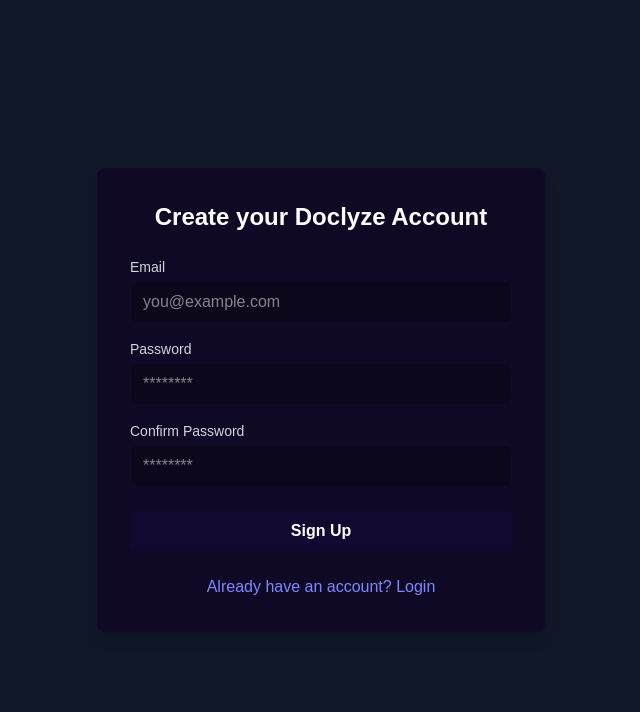
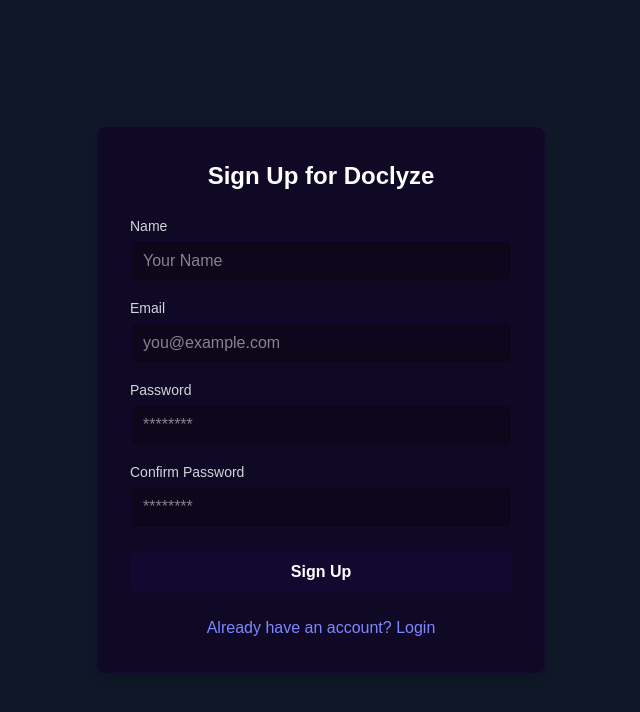
Before and after one commit to ridz-shothikai/eg-dg, a Next.js app: page /signup in a window 1280 px wide. Shown: the top 712 px of the page, without its empty margins (319-959 px from the left). Built offline with nearby package versions, Linux system fonts and the light colour scheme; no server answers.

Commit message:
updatees

```diff
--- a/src/app/login/page.js
+++ b/src/app/login/page.js
@@ -1,9 +1,33 @@
-import React, { Suspense } from 'react';
-import LoginForm from '@/components/LoginForm'; // Import the new client component
-import LoadingSpinner from '@/components/LoadingSpinner'; // Import a loading component
+'use client'; // Make the page component client-side for hooks
 
-// This page component remains a Server Component (or can be client if needed, but Suspense is key)
+import React, { Suspense, useEffect } from 'react';
+import { useSession } from 'next-auth/react';
+import { useRouter } from 'next/navigation';
+import LoginForm from '@/components/LoginForm';
+import LoadingSpinner from '@/components/LoadingSpinner';
+
 export default function LoginPage() {
+  const { data: session, status } = useSession();
+  const router = useRouter();
+
+  useEffect(() => {
+    // Redirect to dashboard if user is already authenticated
+    if (status === 'authenticated') {
+      router.push('/'); // Redirect to root (dashboard)
+    }
+  }, [status, router]);
+
+  // Show loading while session status is being determined
+  if (status === 'loading') {
+    return (
+      <div className="min-h-screen flex items-center justify-center bg-gray-900">
+        <LoadingSpinner text="Checking session..." />
+      </div>
+    );
+  }
+
+  // Only render login form if not authenticated
+  if (status === 'unauthenticated') {
     return (
       <div className="min-h-screen flex items-center justify-center bg-gray-900 text-white">
         <Suspense fallback={<LoadingSpinner text="Loading Login..." />}>
@@ -12,3 +36,7 @@
       </div>
     );
   }
+
+  // Return null or a placeholder if authenticated (should be redirected anyway)
+  return null;
+}
--- a/src/app/signup/page.js
+++ b/src/app/signup/page.js
@@ -1,76 +1,93 @@
-'use client'; // Required for state and event handlers
+'use client'; // Make the page component client-side for hooks
 
-import React, { useState } from 'react';
-import { useRouter } from 'next/navigation'; // Use next/navigation for App Router
+import React, { useState, useEffect } from 'react';
+import { useRouter } from 'next/navigation';
+import { useSession } from 'next-auth/react'; // Import useSession
+import Link from 'next/link';
+import LoadingSpinner from '@/components/LoadingSpinner'; // Import LoadingSpinner
 
 export default function SignupPage() {
+  const [name, setName] = useState('');
   const [email, setEmail] = useState('');
   const [password, setPassword] = useState('');
   const [confirmPassword, setConfirmPassword] = useState('');
-  const [emailError, setEmailError] = useState('');
-  const [passwordError, setPasswordError] = useState('');
-  const [confirmPasswordError, setConfirmPasswordError] = useState('');
-  const [generalError, setError] = useState('');
+  const [error, setError] = useState('');
   const [isLoading, setIsLoading] = useState(false);
   const router = useRouter();
+  const { data: session, status } = useSession(); // Get session status
+
+  useEffect(() => {
+    // Redirect to dashboard if user is already authenticated
+    if (status === 'authenticated') {
+      router.push('/'); // Redirect to root (dashboard)
+    }
+  }, [status, router]);
 
   const handleSubmit = async (e) => {
     e.preventDefault();
     setIsLoading(true);
     setError('');
-    setEmailError('');
-    setPasswordError('');
-    setConfirmPasswordError('');
 
-    // Basic validation
     if (password !== confirmPassword) {
       setError('Passwords do not match.');
       setIsLoading(false);
       return;
     }
-    if (password.length < 6) { // Example minimum length
-        setError('Password must be at least 6 characters long.');
-        setIsLoading(false);
-        return;
-    }
 
     try {
-      // --- Placeholder for API call ---
-      console.log('Attempting signup for:', email);
-      // Replace this with an actual API call to your backend registration endpoint
       const response = await fetch('/api/auth/register', {
         method: 'POST',
         headers: { 'Content-Type': 'application/json' },
-        body: JSON.stringify({ email, password, name: '' }), // Add name later
+        body: JSON.stringify({ name, email, password }),
       });
-      // const data = await response.json();
 
       setIsLoading(false);
 
-      if (response.ok) {
+      if (!response.ok) {
         const data = await response.json();
-        console.log('Signup successful');
-        // Redirect to the URL provided in the response
-        router.push(data.redirect || '/dashboard');
+        setError(data.message || 'Registration failed. Please try again.');
       } else {
-        const errorData = await response.json();
-        setError(errorData.message || 'Signup failed. Please try again.');
-        console.error("Signup Error:", errorData.message);
+        // Redirect to login page with success message after successful registration
+        router.push('/login?signup=success');
       }
     } catch (err) {
       setIsLoading(false);
-      setError('Signup failed. Please check your connection and try again.');
+      setError('Registration failed. Please check your connection and try again.');
       console.error("Signup Exception:", err);
     }
   };
 
+  // Show loading while session status is being determined
+  if (status === 'loading') {
+    return (
+      <div className="min-h-screen flex items-center justify-center bg-gray-900">
+        <LoadingSpinner text="Checking session..." />
+      </div>
+    );
+  }
 
+  // Only render signup form if not authenticated
+  if (status === 'unauthenticated') {
     return (
       <div className="min-h-screen flex items-center justify-center bg-gray-900 text-white">
         <div className="bg-[#100926] p-8 rounded-lg shadow-lg w-full max-w-md border border-[#130830]">
-        <h1 className="text-2xl font-bold mb-6 text-center">Create your Doclyze Account</h1>
+          <h1 className="text-2xl font-bold mb-6 text-center">Sign Up for Doclyze</h1>
           <form onSubmit={handleSubmit}>
-          {generalError && <p className="mb-4 text-center text-red-500">{generalError}</p>}
+            {error && <p className="mb-4 text-center text-red-500">{error}</p>}
+            <div className="mb-4">
+              <label htmlFor="name" className="block text-sm font-medium text-gray-300 mb-1">Name</label>
+              <input
+                type="text"
+                id="name"
+                name="name"
+                required
+                className="w-full px-3 py-2 bg-[#0c071a] border border-[#130830] rounded-md text-white focus:outline-none focus:ring-2 focus:ring-indigo-500 disabled:opacity-50"
+                placeholder="Your Name"
+                value={name}
+                onChange={(e) => setName(e.target.value)}
+                disabled={isLoading}
+              />
+            </div>
             <div className="mb-4">
               <label htmlFor="email" className="block text-sm font-medium text-gray-300 mb-1">Email</label>
               <input
@@ -84,7 +101,6 @@
                 onChange={(e) => setEmail(e.target.value)}
                 disabled={isLoading}
               />
-            {emailError && <p className="text-red-500 text-sm mt-1">{emailError}</p>}
             </div>
             <div className="mb-4">
               <label htmlFor="password" className="block text-sm font-medium text-gray-300 mb-1">Password</label>
@@ -93,13 +109,13 @@
                 id="password"
                 name="password"
                 required
+                minLength="6" // Example: Enforce minimum password length
                 className="w-full px-3 py-2 bg-[#0c071a] border border-[#130830] rounded-md text-white focus:outline-none focus:ring-2 focus:ring-indigo-500 disabled:opacity-50"
                 placeholder="********"
                 value={password}
                 onChange={(e) => setPassword(e.target.value)}
                 disabled={isLoading}
               />
-            {passwordError && <p className="text-red-500 text-sm mt-1">{passwordError}</p>}
             </div>
             <div className="mb-6">
               <label htmlFor="confirmPassword" className="block text-sm font-medium text-gray-300 mb-1">Confirm Password</label>
@@ -114,23 +130,25 @@
                 onChange={(e) => setConfirmPassword(e.target.value)}
                 disabled={isLoading}
               />
-            {confirmPasswordError && <p className="text-red-500 text-sm mt-1">{confirmPasswordError}</p>}
             </div>
             <button
               type="submit"
               className="w-full bg-[#130830] hover:bg-[#12082c] text-white font-bold py-2 px-4 rounded transition duration-300 disabled:opacity-50 disabled:cursor-not-allowed"
               disabled={isLoading}
             >
-            {isLoading ? 'Signing up...' : 'Sign Up'}
+              {isLoading ? 'Signing Up...' : 'Sign Up'}
             </button>
           </form>
-         {/* Add third-party signup options later */}
           <div className="mt-6 text-center">
-          <a href="/login" className="text-indigo-400 hover:text-indigo-300">
+            <Link href="/login" className="text-indigo-400 hover:text-indigo-300">
               Already have an account? Login
-          </a>
+            </Link>
           </div>
         </div>
       </div>
     );
   }
+
+  // Return null or a placeholder if authenticated (should be redirected anyway)
+  return null;
+}
```
Lines whose indentation alone changed are shown as unchanged.
